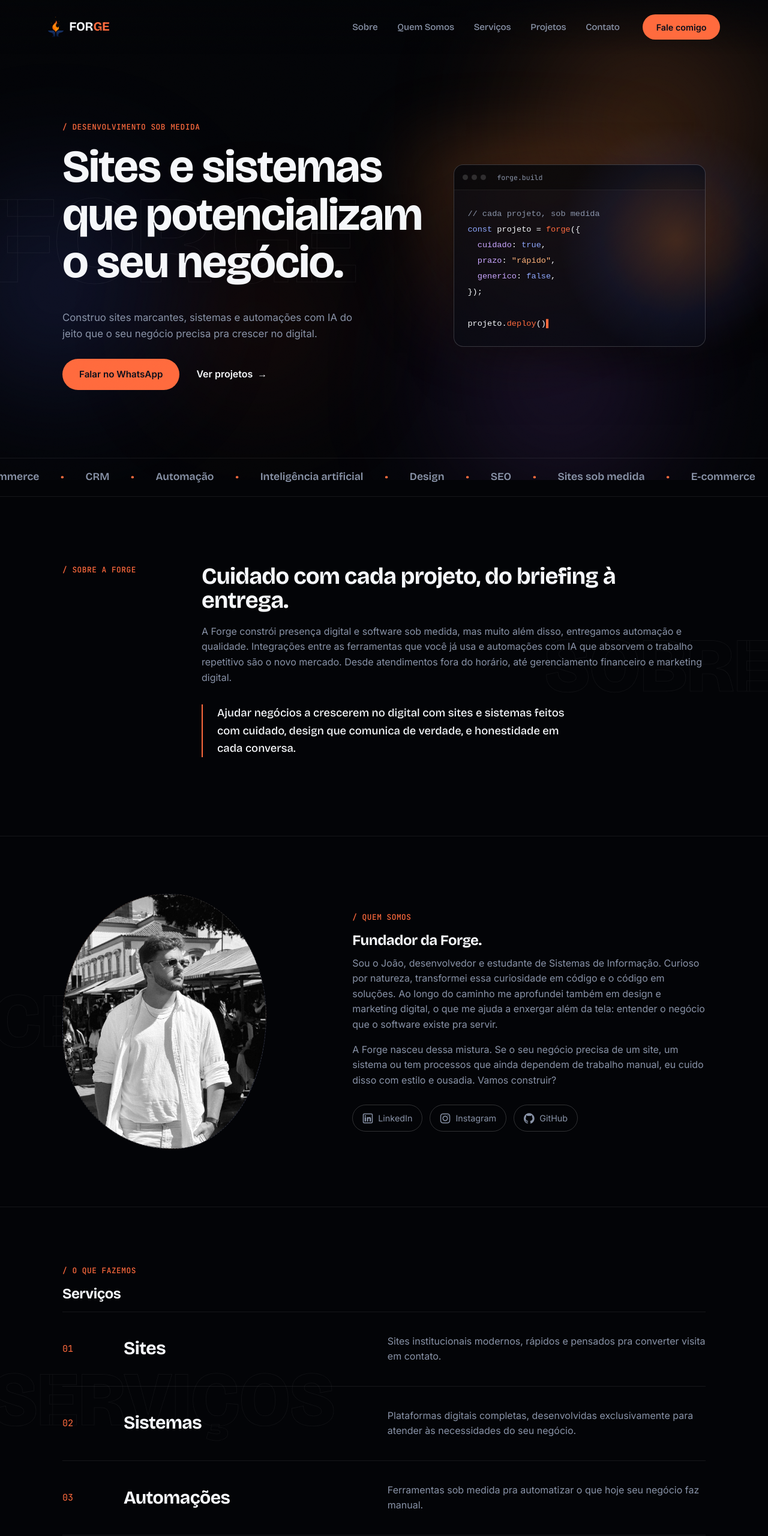
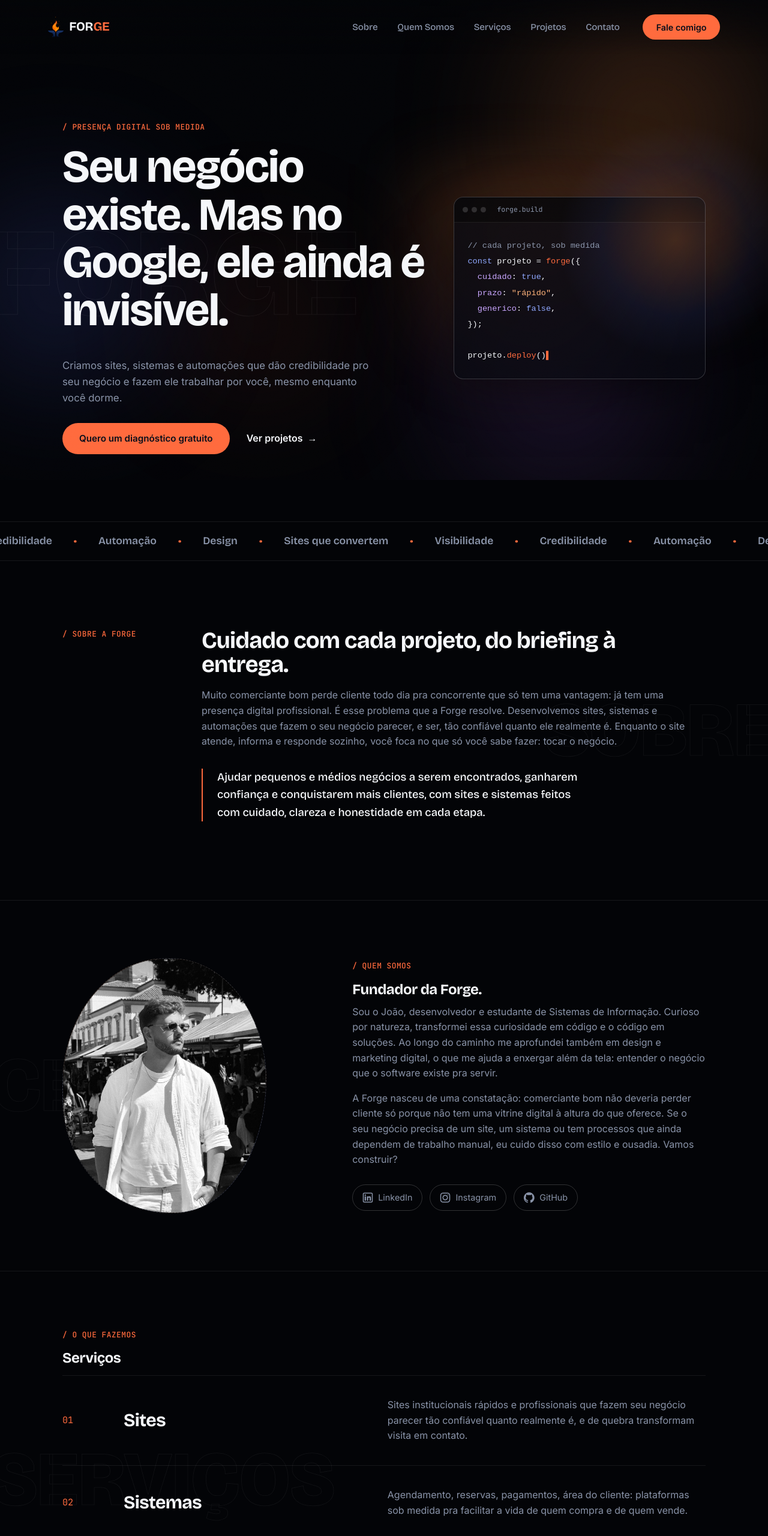
Before and after one commit to nobreaz/forge-landingpage, a plain HTML site: page index.html in a window 1280 px wide. Shown: the top 2560 px of the page at 60% size. Drawn offline with nearby package versions, Linux system fonts and the light colour scheme.

Commit message:
style: text improvement

```diff
--- a/index.html
+++ b/index.html
@@ -3,8 +3,8 @@
 <head>
   <meta charset="UTF-8" />
   <meta name="viewport" content="width=device-width, initial-scale=1.0" />
-  <title>Forge - Desenvolvimento sob medida</title>
-  <meta name="description" content="Sites, landing pages, sistemas e aplicativos modernos e personalizados para o seu negócio." />
+  <title>Forge - Presença digital que gera credibilidade e clientes</title>
+  <meta name="description" content="Sites, sistemas e automações sob medida pra pequenos e médios negócios ganharem credibilidade, visibilidade e mais clientes no digital." />
   <link rel="icon" type="image/png" href="assets/forge-icon.png" />
   <link rel="preconnect" href="https://fonts.googleapis.com" />
   <link rel="preconnect" href="https://fonts.gstatic.com" crossorigin />
@@ -55,14 +55,14 @@
 
         <div class="container hero-grid">
           <div class="hero-text reveal">
-            <p class="eyebrow-mono">/ Desenvolvimento sob medida</p>
-            <h1>Sites e sistemas que potencializam o seu negócio.</h1>
+            <p class="eyebrow-mono">/ Presença digital sob medida</p>
+            <h1>Seu negócio existe. Mas no Google, ele ainda é invisível.</h1>
             <p class="hero-sub">
-              Construo sites marcantes, sistemas e automações com IA do jeito que o seu negócio precisa pra crescer no digital.
+              Criamos sites, sistemas e automações que dão credibilidade pro seu negócio e fazem ele trabalhar por você, mesmo enquanto você dorme.
             </p>
             <div class="hero-actions">
-              <a class="btn btn-accent" href="https://wa.me/5522998378239" target="_blank" rel="noopener">
-                Falar no WhatsApp
+              <a class="btn btn-accent" href="https://wa.me/5522998378239?text=Oi!%20Quero%20um%20diagn%C3%B3stico%20gratuito%20da%20minha%20presen%C3%A7a%20digital." target="_blank" rel="noopener">
+                Quero um diagnóstico gratuito
               </a>
               <a class="link-arrow" href="#projetos">Ver projetos <span>→</span></a>
             </div>
@@ -91,13 +91,11 @@
 
       <div class="marquee-strip" aria-hidden="true">
         <div class="marquee-track" id="marquee-track">
-          <span>Sites sob medida</span><span class="sep">•</span>
-          <span>E-commerce</span><span class="sep">•</span>
-          <span>CRM</span><span class="sep">•</span>
+          <span>Visibilidade</span><span class="sep">•</span>
+          <span>Credibilidade</span><span class="sep">•</span>
           <span>Automação</span><span class="sep">•</span>
-          <span>Inteligência artificial</span><span class="sep">•</span>
           <span>Design</span><span class="sep">•</span>
-          <span>SEO</span><span class="sep">•</span>
+          <span>Sites que convertem</span><span class="sep">•</span>
         </div>
       </div>
 
@@ -108,15 +106,16 @@
           <div class="sobre-content">
             <h2>Cuidado com cada projeto, do briefing à entrega.</h2>
             <p>
-              A Forge constrói presença digital e software sob medida, mas muito além disso, entregamos automação e qualidade.
-              Integrações entre as ferramentas que você já usa e automações com IA que
-              absorvem o trabalho repetitivo são o novo mercado. Desde atendimentos fora do horário,
-              até gerenciamento financeiro e marketing digital.
+              Muito comerciante bom perde cliente todo dia pra concorrente que só tem uma vantagem: já
+              tem uma presença digital profissional. É esse problema que a Forge resolve. Desenvolvemos
+              sites, sistemas e automações que fazem o seu negócio parecer, e ser, tão confiável quanto
+              ele realmente é. Enquanto o site atende, informa e responde sozinho, você foca no que só
+              você sabe fazer: tocar o negócio.
             </p>
             <p class="mission-quote">
-              Ajudar negócios a crescerem no digital com sites e sistemas feitos
-              com cuidado, design que comunica de verdade, e honestidade em cada
-              conversa.
+              Ajudar pequenos e médios negócios a serem encontrados, ganharem confiança e
+              conquistarem mais clientes, com sites e sistemas feitos com cuidado, clareza
+              e honestidade em cada etapa.
             </p>
           </div>
         </div>
@@ -138,9 +137,10 @@
               Sou o João, desenvolvedor e estudante de Sistemas de Informação. Curioso por natureza, transformei essa curiosidade em código e o código em soluções. Ao longo do caminho me aprofundei também em design e marketing digital, o que me ajuda a enxergar além da tela: entender o negócio que o software existe pra servir.
             </p>
             <p>
-              A Forge nasceu dessa mistura. Se o seu negócio precisa de um site, um
-              sistema ou tem processos que ainda dependem de trabalho manual, eu cuido
-              disso com estilo e ousadia. Vamos construir?
+              A Forge nasceu de uma constatação: comerciante bom não deveria perder cliente só
+              porque não tem uma vitrine digital à altura do que oferece. Se o seu negócio precisa
+              de um site, um sistema ou tem processos que ainda dependem de trabalho manual, eu
+              cuido disso com estilo e ousadia. Vamos construir?
             </p>
             <ul class="fundador-social">
               <li>
@@ -187,17 +187,17 @@
             <div class="service-row reveal">
               <span class="service-num">01</span>
               <h3>Sites</h3>
-              <p>Sites institucionais modernos, rápidos e pensados pra converter visita em contato.</p>
+              <p>Sites institucionais rápidos e profissionais que fazem seu negócio parecer tão confiável quanto realmente é, e de quebra transformam visita em contato.</p>
             </div>
             <div class="service-row reveal" style="transition-delay: 0.08s">
               <span class="service-num">02</span>
               <h3>Sistemas</h3>
-              <p>Plataformas digitais completas, desenvolvidas exclusivamente para atender às necessidades do seu negócio.</p>
+              <p>Agendamento, reservas, pagamentos, área do cliente: plataformas sob medida pra facilitar a vida de quem compra e de quem vende.</p>
             </div>
             <div class="service-row reveal" style="transition-delay: 0.16s">
               <span class="service-num">03</span>
               <h3>Automações</h3>
-              <p>Ferramentas sob medida pra automatizar o que hoje seu negócio faz manual.</p>
+              <p>Fluxos que atendem, respondem e avisam por você, tipo WhatsApp automático, lembretes e notificações. Menos trabalho manual, mais tempo pra focar no que importa.</p>
             </div>
           </div>
         </div>
@@ -206,8 +206,12 @@
       <section class="projetos" id="projetos">
         <p class="section-mark section-mark--right" aria-hidden="true">WORK</p>
         <div class="container">
-          <p class="eyebrow-mono reveal">/ Case</p>
+          <p class="eyebrow-mono reveal">/ O que eu sei construir</p>
           <h2 class="reveal">Projetos</h2>
+          <p class="section-intro reveal">
+            Estes projetos são demonstrações completas para mostrar
+            exemplos do tipo de site, sistema e automação que podemos construir para o seu negócio.
+          </p>
 
           <div class="project-card reveal">
             <div class="browser-mock">
@@ -283,7 +287,7 @@
       <section class="valores">
         <p class="section-mark section-mark--left" aria-hidden="true">VALORES</p>
         <div class="container">
-          <p class="eyebrow-mono reveal">/ Como eu trabalho</p>
+          <p class="eyebrow-mono reveal">/ Como trabalhamos</p>
           <h2 class="reveal">Valores</h2>
 
           <p class="valores-flow reveal">
@@ -301,9 +305,9 @@
         <div class="container">
           <div class="contato-intro">
             <p class="eyebrow-mono">/ Vamos conversar</p>
-            <h2>Tem um projeto em mente?</h2>
+            <h2>Pronto para parar de ser invisível no Google?</h2>
             <p class="contato-sub">
-              Me chame e conte o que você precisa, sem compromisso.
+              Me conte como está a presença digital do seu negócio hoje. Sem compromisso, sem enrolação.
             </p>
           </div>
 
@@ -311,10 +315,10 @@
             <div class="contato-whats">
               <div class="contato-whats-text">
                 <h3>Prefere ser rápido?</h3>
-                <p>Fala direto comigo pelo WhatsApp.</p>
+                <p>Fale direto comigo pelo WhatsApp e já saia com um diagnóstico rápido da sua presença digital.</p>
               </div>
-              <a class="btn btn-accent" href="https://wa.me/5522998378239" target="_blank" rel="noopener">
-                Fale comigo
+              <a class="btn btn-accent" href="https://wa.me/5522998378239?text=Oi!%20Quero%20um%20diagn%C3%B3stico%20gratuito%20da%20minha%20presen%C3%A7a%20digital." target="_blank" rel="noopener">
+                Quero meu diagnóstico gratuito
               </a>
             </div>
 
@@ -357,7 +361,7 @@
           <img src="assets/forge-icon.png" alt="" class="logo-icon" width="24" height="24" />
           <span class="logo-word">FOR<span class="logo-accent">GE</span></span>
         </span>
-        <span>© <span id="ano"></span> Forge.</span>
+        <span>© <span id="ano"></span> Forge. Todos os direitos reservados.</span>
       </div>
     </footer>
 
--- a/styles.css
+++ b/styles.css
@@ -457,6 +457,12 @@ img { max-width: 100%; display: block; }
 .hero-sub {
   font-size: 1.05rem;
   max-width: 520px;
+}
+
+.section-intro {
+  font-size: 1.05rem;
+  max-width: 560px;
+  margin-top: -0.5rem;
 }
 
 .hero-actions {
```
